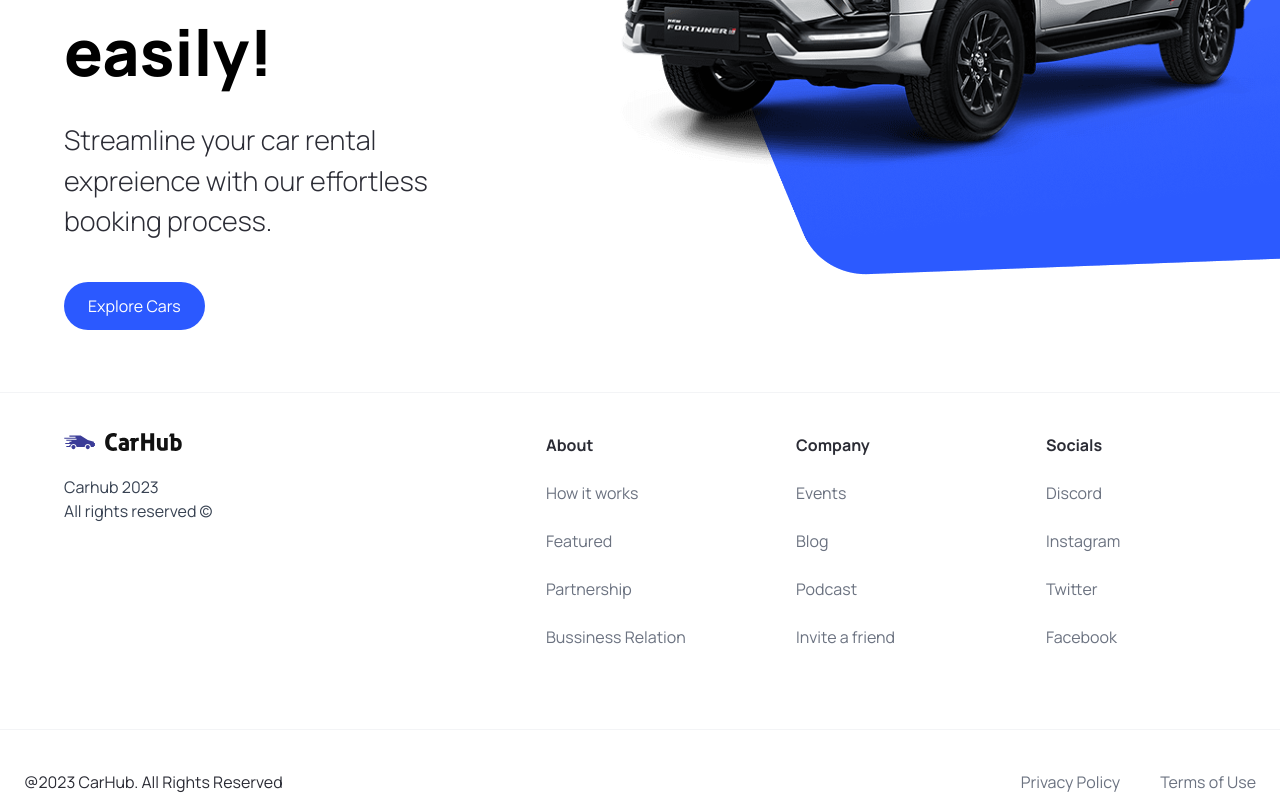
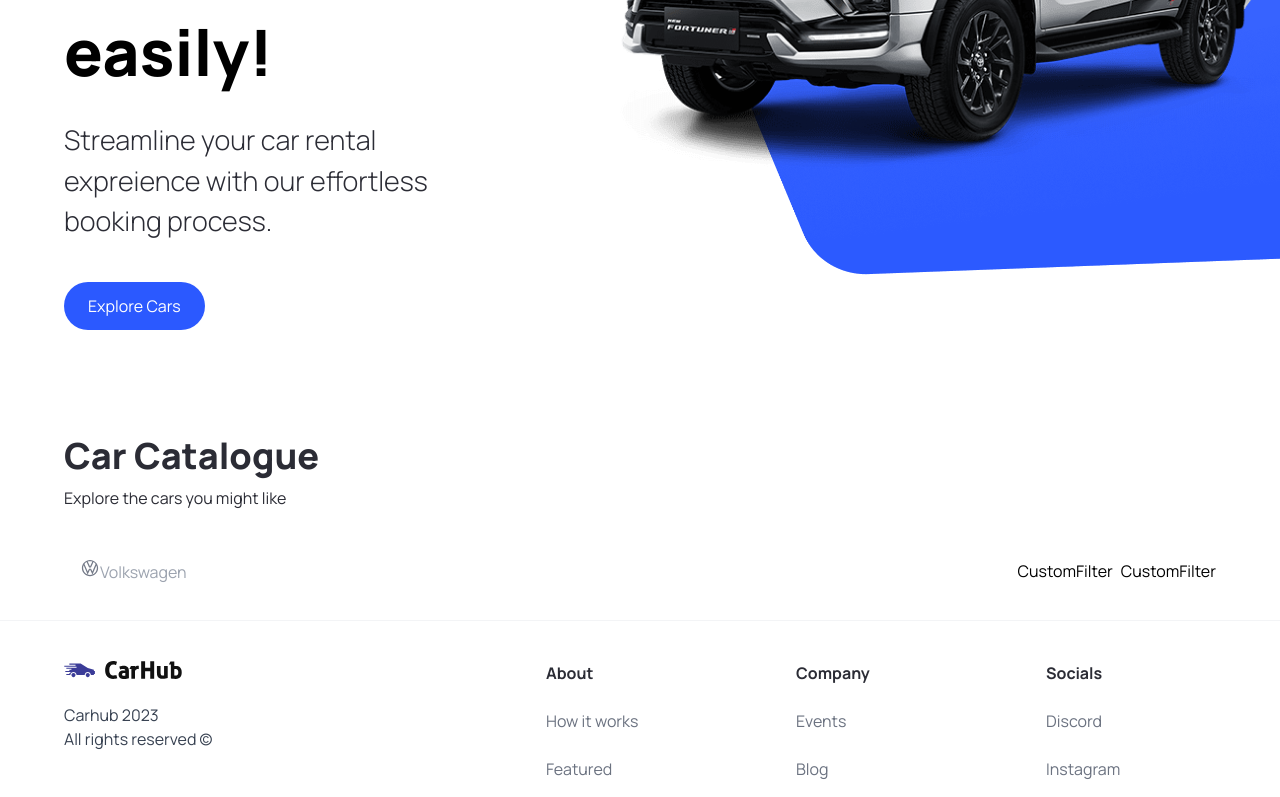
Before and after one commit to enesozkurt/NextJs-CarShowcase, a Next.js app: page / in a window 1280 px wide. Shown: the part 428-1225 px from the top of the page. Built offline with nearby package versions, Linux system fonts and the light colour scheme.

Commit message:
Car Catalogue

```diff
--- a/app/page.tsx
+++ b/app/page.tsx
@@ -1,10 +1,23 @@
-import { Hero } from '@/components'
+import { Hero, SearchBar, CustomFilter } from '@/components'
 import Image from 'next/image'
 
 export default function Home() {
   return (
     <main className="overflow-hidden">
       <Hero />
+      <div className='mt-12 padding-x padding-y max-width' id='discover'>
+        <div className='home__text-container'>
+          <h1 className='text-4xl font-extrabold'>Car Catalogue</h1>
+          <p>Explore the cars you might like</p>
+        </div>
+        <div className='home__filters'>
+          <SearchBar />
+          <div className='home__filter-container'>
+            <CustomFilter title="fuel" />
+            <CustomFilter title="year" />
+          </div>
+        </div>
+      </div>
     </main>
   )
 }
--- /dev/null
+++ b/components/CustomFilter.tsx
@@ -0,0 +1,9 @@
+import React from 'react'
+
+const CustomFilter = () => {
+  return (
+    <div>CustomFilter</div>
+  )
+}
+
+export default CustomFilter
--- /dev/null
+++ b/components/SearchBar.tsx
@@ -0,0 +1,20 @@
+"use client";
+import { useState  } from 'react';
+import { SearchManufacturer } from './'
+
+const SearchBar = () => {
+  const [manufacturer, setManufacturer] = useState('')
+  const handleSearch = () => {}
+  return (
+    <form className='searchbar' onSubmit={handleSearch}>
+        <div className="searchbar__item">
+          <SearchManufacturer
+            manufacturer={manufacturer}
+            setManufacturer={setManufacturer}
+          />
+        </div>
+    </form>
+  )
+}
+
+export default SearchBar
--- /dev/null
+++ b/components/SearchManufacturer.tsx
@@ -0,0 +1,82 @@
+"use client";
+
+import { useState, Fragment } from 'react';
+import { Combobox, Transition } from '@headlessui/react'
+import Image from 'next/image';
+import { manufacturers } from '@/constants';
+import { SearchManufacturerProps } from '@/types'
+
+const SearchManufacturer = ({ manufacturer, setManufacturer } : SearchManufacturerProps) => {
+  const [query, setQuery] = useState('')
+
+  const filteredManufacturers =
+    query === ""
+        ? manufacturers
+        : manufacturers.filter((item) => (
+            item.toLocaleLowerCase()
+            .replace(/\s+/g, "")
+            .includes(query.toLocaleLowerCase().replace(/\s+/g, ""))
+        ))
+
+  return (
+    <div className='search-manufacturer'>
+        <Combobox value={manufacturer} onChange={setManufacturer}>
+            <div className='relative w-full'>
+                <Combobox.Button className="top-[14px]">
+                    <Image
+                        src="/car-logo.svg"
+                        width={20}
+                        height={20}
+                        className="ml-4"
+                        alt="Car Logo"
+                     />
+                </Combobox.Button>
+                <Combobox.Input
+                    className="search-manufacturer___input"
+                    placeholder='Volkswagen'
+                    displayValue={(manufacturer: string) => manufacturer}
+                    onChange={(e) => setQuery(e.target.value)}
+                />
+                <Transition
+                    as={Fragment}
+                    leave='transition ease-in duration-100'
+                    leaveFrom='opacity-100'
+                    leaveTo='opacity-0'
+                    afterLeave={() => setQuery('')}
+                >
+                    <Combobox.Options>
+                        {
+                            filteredManufacturers.map((item) => (
+                                <Combobox.Option
+                                    key={item}
+                                    className={({ active }) => `
+                                    relative search-manufacturer__option ${active ? 'bg-primary-blue text-white' : 'text-gray-900'}
+                                    `}
+                                    value={item}
+                                 >
+                                    {({ selected, active }) => (
+                                        <>
+                                            <span className={`block truncate ${selected ? 'font-medium' : 'font-normal'}`}>
+                                                {item}
+                                            </span>
+                                            {
+                                                selected ? (
+                                                    <span className={`absolute inset-y-0 left-0 flex items-center pl-3 ${active ? 'text-white' : 'text-teal-600'}`}>
+
+                                                    </span>
+                                                ) : null
+                                            }
+                                        </>
+                                    )}
+                                 </Combobox.Option>
+                            ))
+                        }
+                    </Combobox.Options>
+                </Transition>
+            </div>
+        </Combobox>
+    </div>
+  )
+}
+
+export default SearchManufacturer
--- a/package.json
+++ b/package.json
@@ -9,6 +9,7 @@
     "lint": "next lint"
   },
   "dependencies": {
+    "@headlessui/react": "^1.7.15",
     "@types/node": "20.3.1",
     "@types/react": "18.2.12",
     "@types/react-dom": "18.2.5",
--- a/types/index.ts
+++ b/types/index.ts
@@ -6,3 +6,8 @@
     handleClick?: MouseEventHandler<HTMLButtonElement>;
     btnType?: "button" | "submit";
 }
+
+export interface SearchManufacturerProps {
+    manufacturer: string,
+    setManufacturer: (manufacturer: string) => void;
+}
```
Also changed, not shown: components/index.ts (+7 -1 lines).
